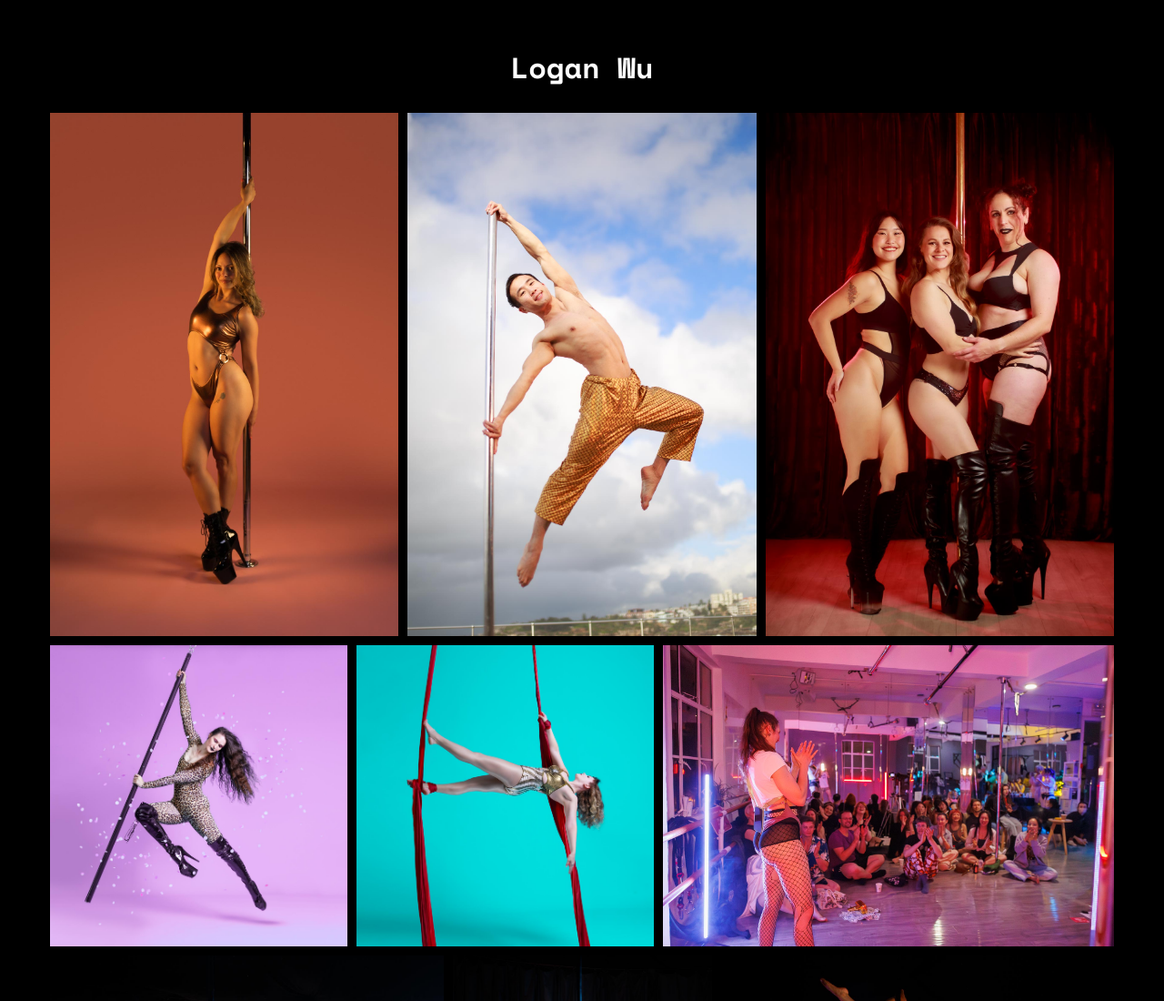
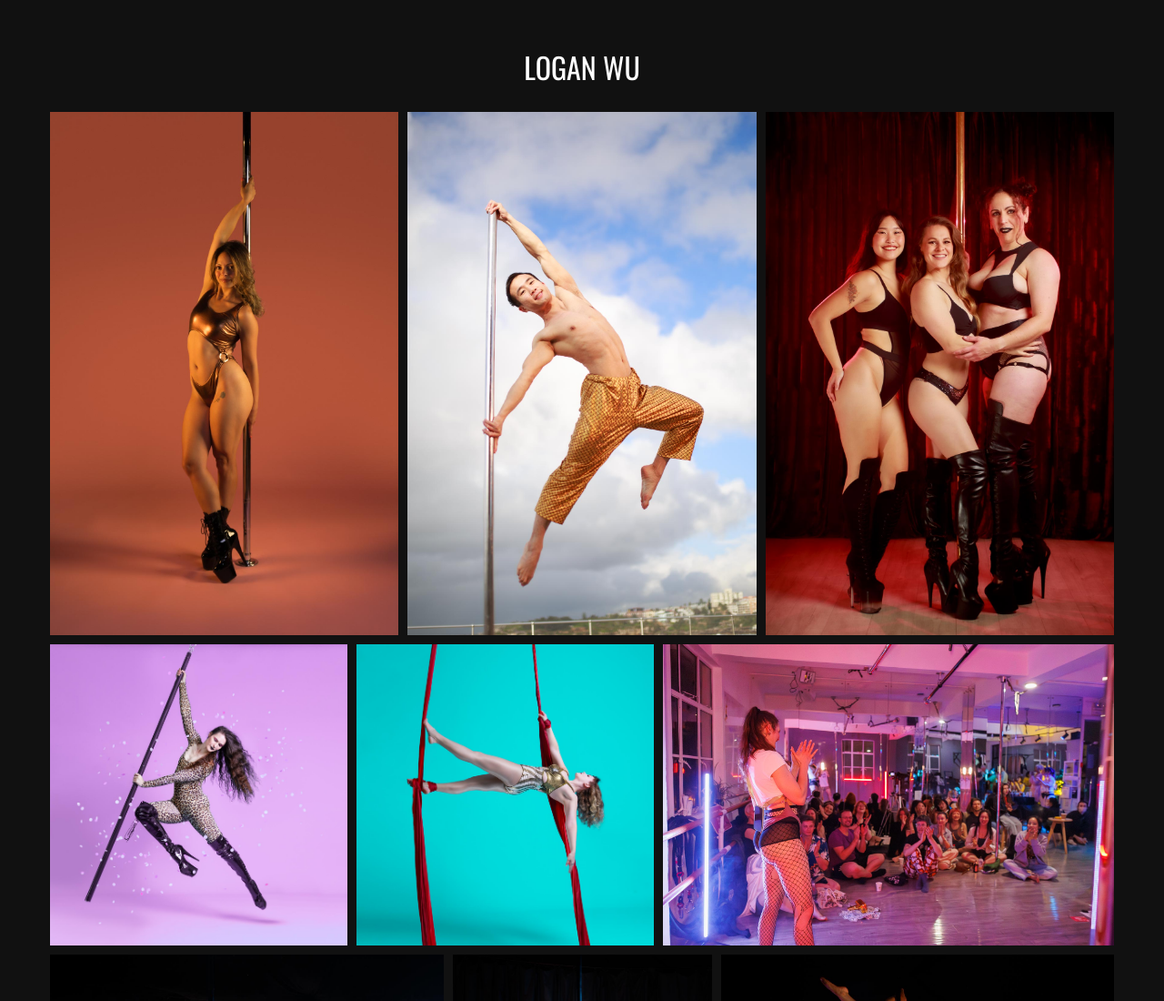
Before and after one commit to loganbwu/photography-portfolio, a website: page index.html in a window 1280 px wide. Shown: the top 1100 px of the page at 91% size. Drawn offline with nearby package versions, Linux system fonts and the light colour scheme.

Commit message:
Use Oswald font for headers

```diff
--- a/assets/css/style.css
+++ b/assets/css/style.css
@@ -1,11 +1,11 @@
 /* General styles */
-@import url('https://fonts.googleapis.com/css2?family=Space+Mono:wght@400;700&display=swap');
+@import url('https://fonts.googleapis.com/css2?family=Oswald:wght@400;700&display=swap');
 
 body {
   font-family: sans-serif;
   margin: 0;
   padding: 0;
-  background-color: #000;
+  background-color: #111111;
   color: #fff;
   margin: 50px;
 }
@@ -13,7 +13,11 @@ body {
 header {
   text-align: center;
   margin-bottom: 20px;
-  font-family: 'Space Mono', monospace;
+  font-family: 'Oswald', sans-serif;
+}
+
+h1 {
+  font-weight: 400;
 }
 
 .grid--main {
--- a/index.html
+++ b/index.html
@@ -5,10 +5,11 @@
   <meta name="viewport" content="width=device-width, initial-scale=1.0">
   <title>Photos by Logan Wu</title>
   <link rel="stylesheet" href="assets/css/style.css">
+  <link href="https://fonts.googleapis.com/css2?family=Oswald:wght@400;700&display=swap" rel="stylesheet">
 </head>
 <body>
   <header>
-    <h1>Logan Wu</h1>
+    <h1>LOGAN WU</h1>
   </header>
   <main>
     <div id="album-viewer" class="grid--main">
```
